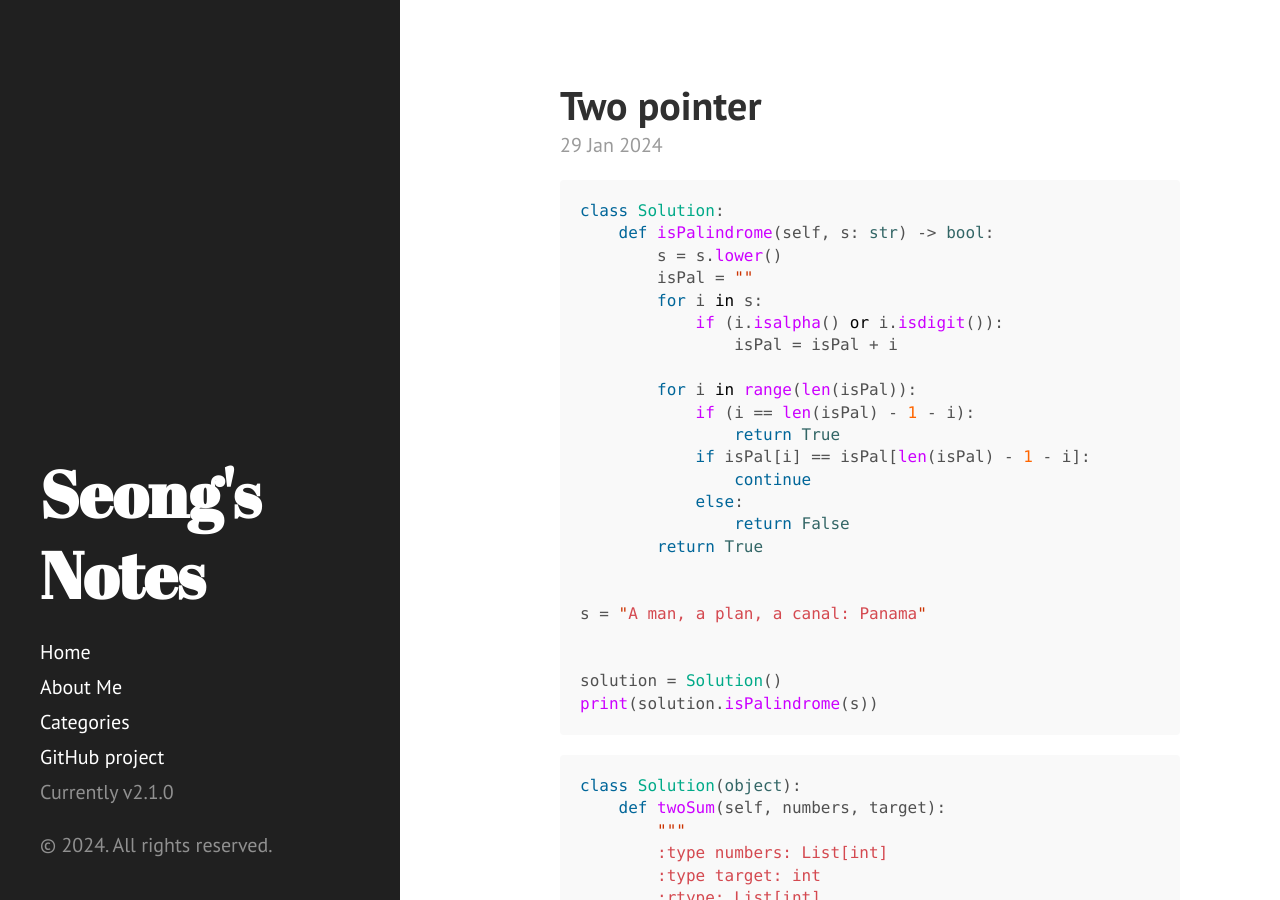
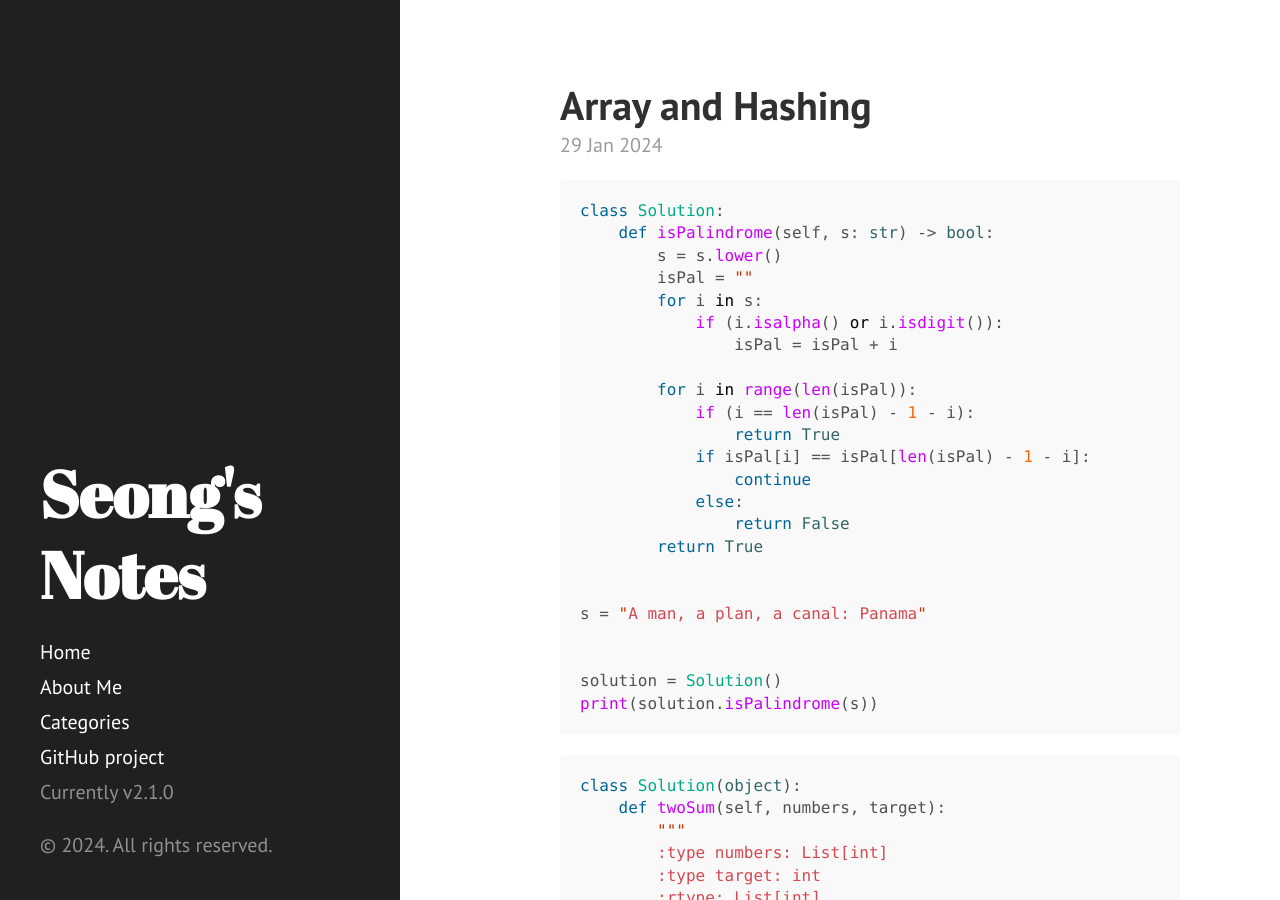
Before and after one commit to GwangseongCho/GwangseongCho.github.io, a Jekyll site: the page built from _posts/2024-01-29-two pointer.md, in a window 1280 px wide and 900 px high. Built offline with Jekyll 4.4.1, drawn with Linux system fonts in a browser that asks for light colours; our own code applies the rules of GitHub Pages for plain Markdown files.

````diff
--- a/_posts/2024-01-29-two pointer.md
+++ b/_posts/2024-01-29-two pointer.md
@@ -1,3 +1,10 @@
+---
+layout: post
+title: Array and Hashing
+category: Computer Science
+---
+
+
 ```python
 class Solution:
     def isPalindrome(self, s: str) -> bool:
````
